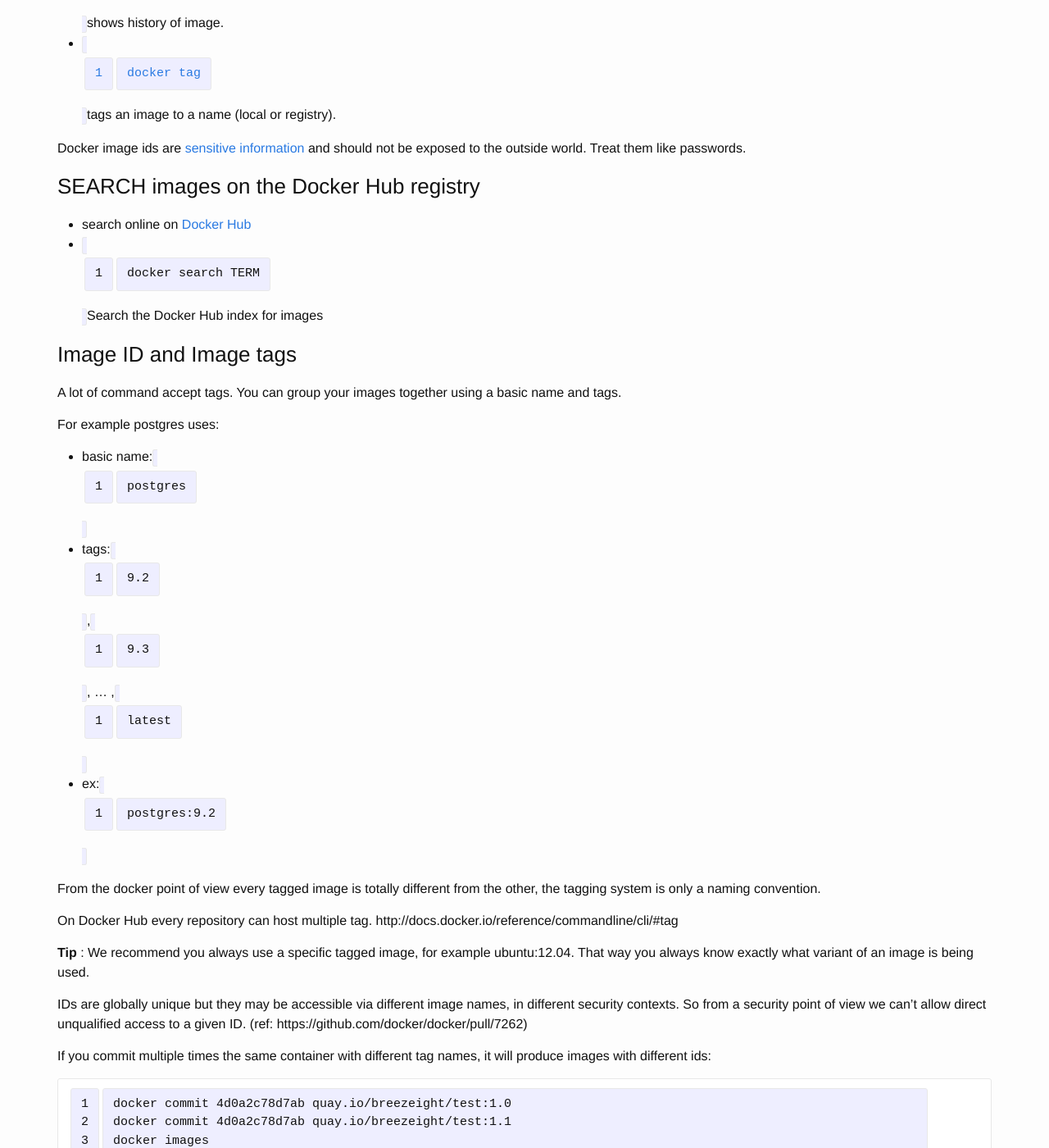
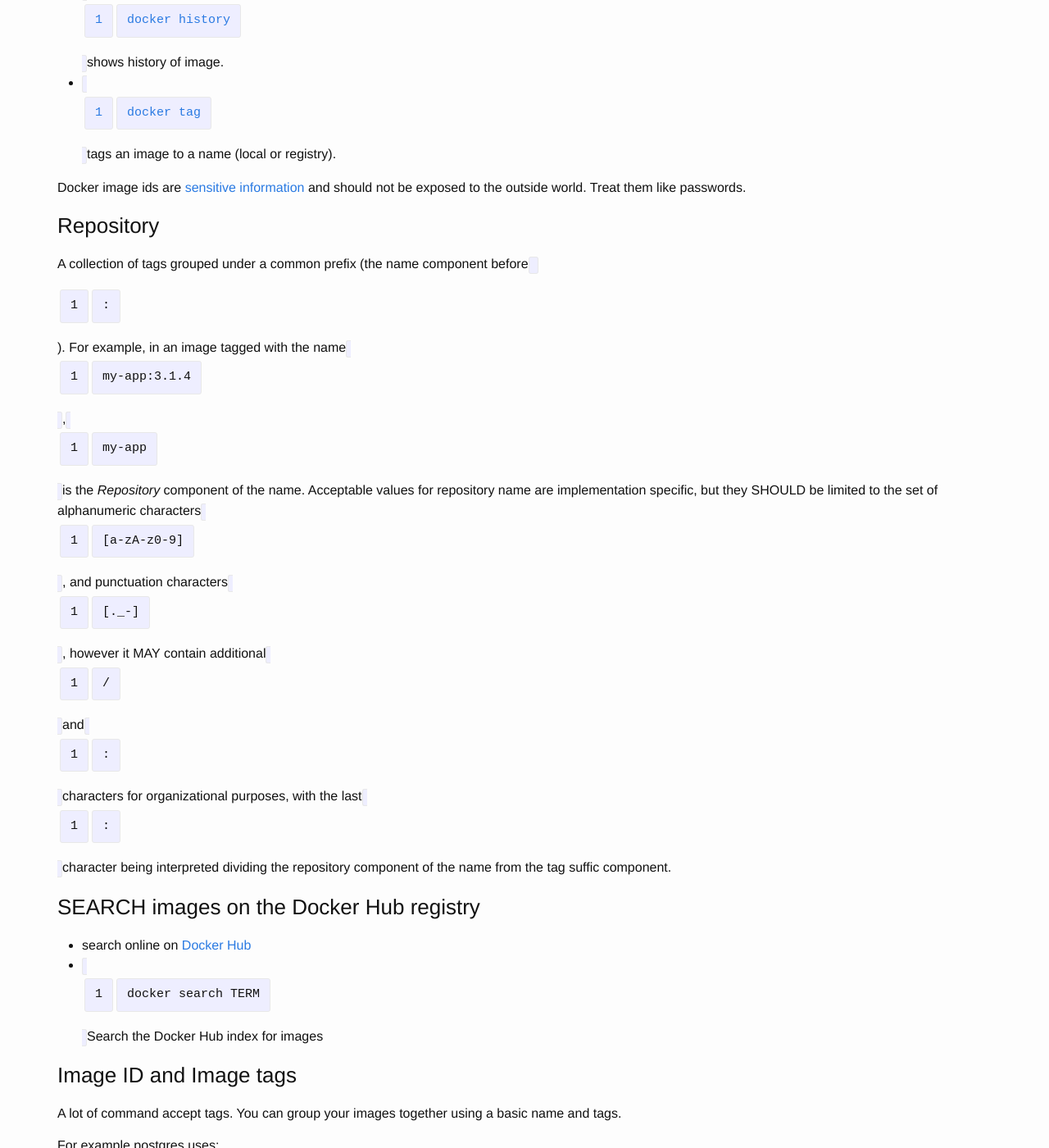
Before and after one commit to breezeight/nicola_blog, a Jekyll site: the page built from _guides/docker.markdown, in a window 1280 px wide and 1400 px high, scrolled down 23187 px. Shown: the whole window at 82% size. Built offline with Jekyll 4.4.1, drawn with Linux system fonts in a browser that asks for light colours; some of the changed text lies outside the part shown.

Commit message:
add official repository and image definition

```diff
--- a/_guides/docker.markdown
+++ b/_guides/docker.markdown
@@ -547,7 +547,7 @@ boot2docker ssh ip addr show dev eth1
 Ref:
 
 * [Docker doc: image definition](https://docs.docker.com/terms/image/)
-
+* [Official Image Spec](https://github.com/docker/docker/blob/master/image/spec/v1.md)
 
 * an `image` is a _read-only_ layer.
 * An image never changes.
@@ -577,6 +577,19 @@ Images are just [templates for docker containers](https://docs.docker.com/introd
 
 Docker image ids are [sensitive information](https://medium.com/@quayio/your-docker-image-ids-are-secrets-and-its-time-you-treated-them-that-way-f55e9f14c1a4) and should not be exposed to the outside world.  Treat them like passwords.
 
+### Repository
+
+A collection of tags grouped under a common prefix (the name component
+before `:`). For example, in an image tagged with the name
+`my-app:3.1.4`, `my-app` is the _Repository_
+component of the name. Acceptable values for repository name are
+implementation specific, but they SHOULD be limited to the set of
+alphanumeric characters `[a-zA-z0-9]`, and punctuation
+characters `[._-]`, however it MAY contain additional
+`/` and `:` characters for organizational
+purposes, with the last `:` character being interpreted
+dividing the repository component of the name from the tag suffic
+component.
 
 ### SEARCH images on the Docker Hub registry
 
```
